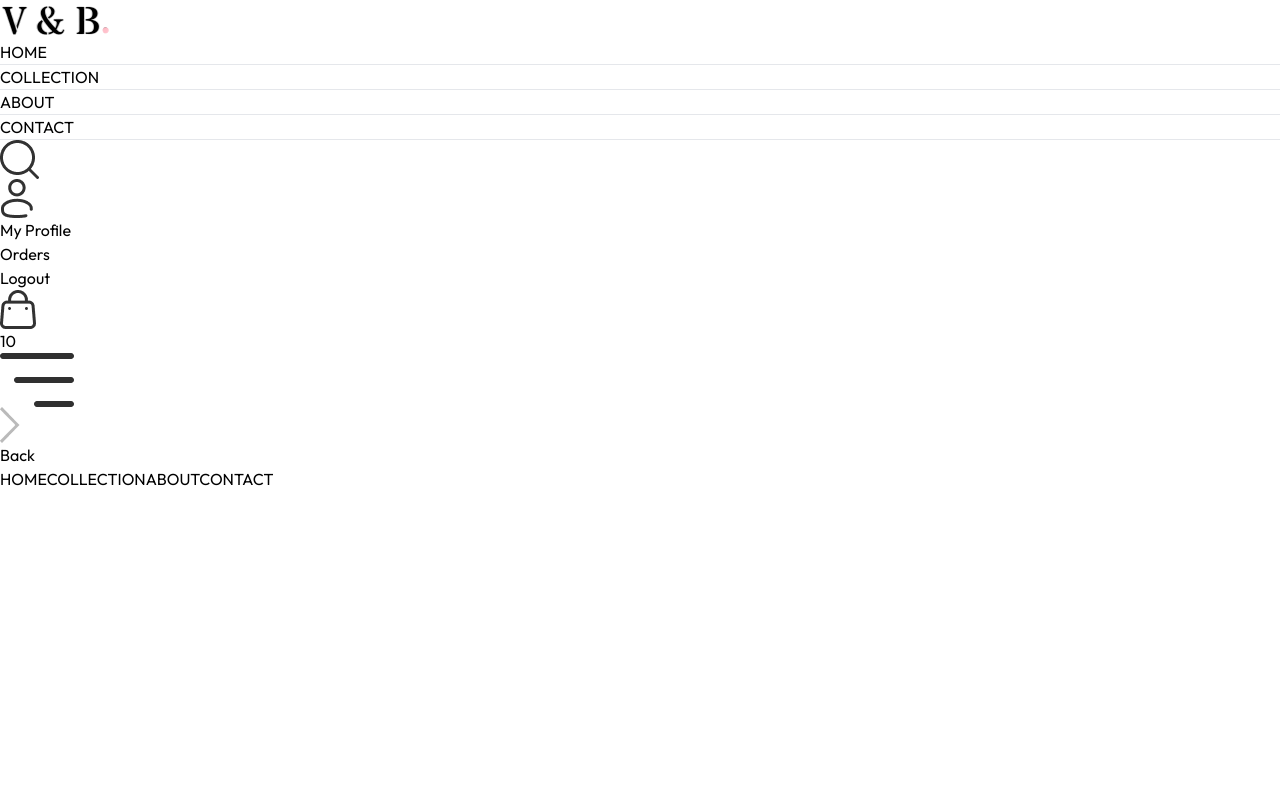
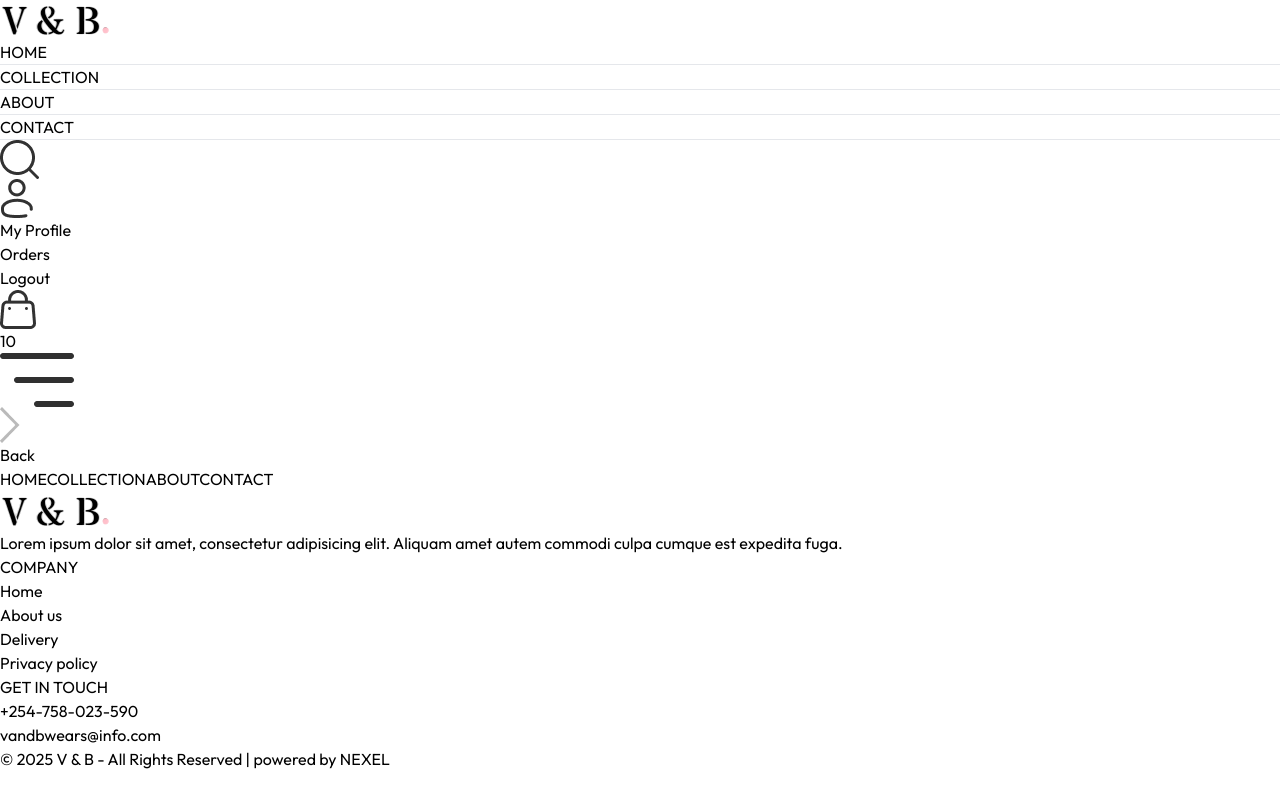
Before and after one commit to rodgerstar/V-B_Ecomerce, a React (Vite) app in the folder frontend/: page /orders in a window 1280 px wide. Built offline with nearby package versions, Linux system fonts and the light colour scheme.

Commit message:
Footer build

```diff
--- a/frontend/src/App.jsx
+++ b/frontend/src/App.jsx
@@ -10,6 +10,7 @@
 import PlaceOrder from "./pages/PlaceOrder.jsx";
 import Orders from "./pages/Orders.jsx";
 import Navbar from "./components/Navbar.jsx";
+import Footer from "./components/Footer.jsx";
 
 const App = () => {
     return (
@@ -29,6 +30,8 @@
                 <Route path='/orders' element={<Orders/>}/>
             </Routes>
 
+            <Footer/>
+
         </div>
     )
 }
--- /dev/null
+++ b/frontend/src/components/Footer.jsx
@@ -0,0 +1,42 @@
+import React from "react";
+import { assets } from "../assets/assets.js";
+
+const Footer = () => {
+    return (
+        <>
+            <div className="flex flex-col sm:grid grid-cols-[3fr_1fr_1fr] gap-14 my-10 mt-40 text-sm">
+                <div>
+                    <img src={assets.logo} className="mb-5 w-32" alt="" />
+                    <p className="w-full md:w-2/3 text-gray-400">
+                        Lorem ipsum dolor sit amet, consectetur adipisicing elit. Aliquam amet autem commodi culpa cumque est expedita fuga.
+                    </p>
+                </div>
+                <div>
+                    <p className="text-xl font-medium mb-5">COMPANY</p>
+                    <ul className="flex flex-col gap-1 text-gray-600">
+                        <li>Home</li>
+                        <li>About us</li>
+                        <li>Delivery</li>
+                        <li>Privacy policy</li>
+                    </ul>
+                </div>
+                <div>
+                    <p className="text-xl font-medium mb-5">GET IN TOUCH</p>
+                    <ul className="flex flex-col gap-1 text-gray-600">
+                        <li>+254-758-023-590</li>
+                        <li>vandbwears@info.com</li>
+                    </ul>
+                </div>
+            </div>
+
+
+            <div className="mt-10 border-t border-gray-300 text-center py-5 w-full">
+                <p className="text-sm text-gray-600">
+                    © 2025 V & B - All Rights Reserved | powered by NEXEL
+                </p>
+            </div>
+        </>
+    );
+};
+
+export default Footer;
```
